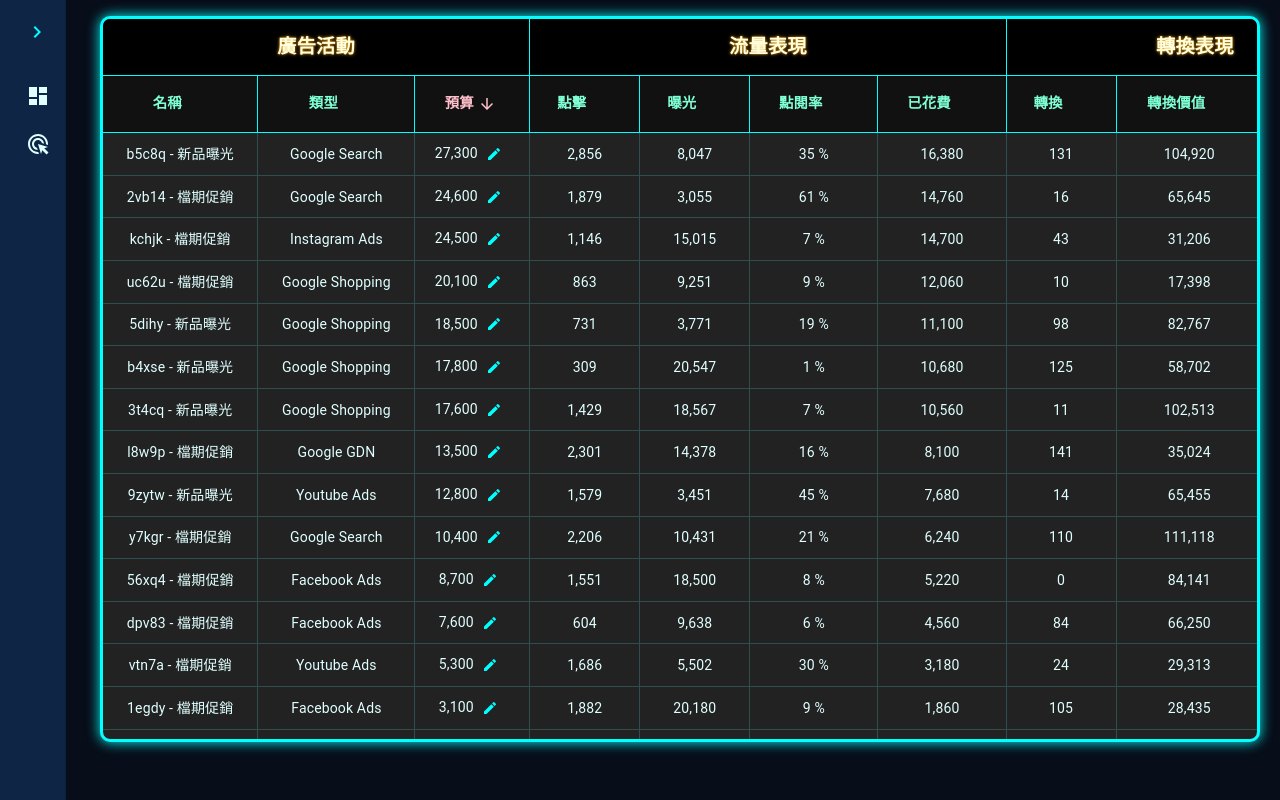
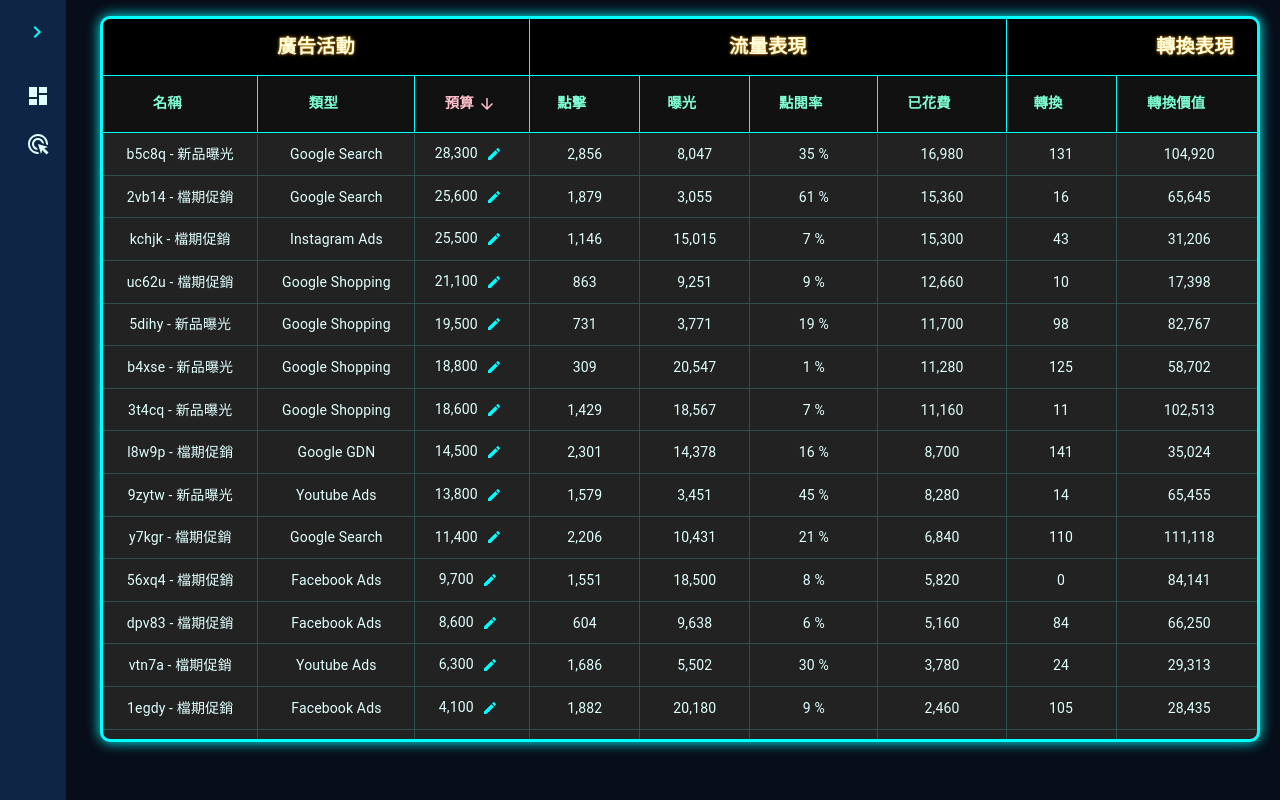
Before and after one commit to bobchen1224/ec_website_monitor, a React (Create React App) app: page /adsMonitor in a window 1280 px wide. Built offline with nearby package versions, Linux system fonts and the light colour scheme.

Commit message:
mobile navbar add navigation and adsmonitor data debug

```diff
--- a/src/components/Layout/TopMenu.js
+++ b/src/components/Layout/TopMenu.js
@@ -1,8 +1,10 @@
 import { AdsClick, Dashboard } from "@mui/icons-material";
 import { AppBar, Button, Toolbar } from "@mui/material";
 import styles from './layout.module.css'
+import { useNavigate } from "react-router-dom";
 
 const TopMenu = () => {
+    const navigate = useNavigate();
     return (
         <AppBar position="static" sx={{backgroundColor: '#0E2545'}}>
             <Toolbar>
@@ -10,6 +12,7 @@ const TopMenu = () => {
                     variant='texted'
                     className={styles.slideButton}
                     startIcon={<Dashboard/>}
+                    onClick={()=>{navigate('/')}}
                     >
                     營運狀態總覽
                 </Button>
@@ -17,6 +20,7 @@ const TopMenu = () => {
                     variant='texted'
                     className={styles.slideButton}
                     startIcon={<AdsClick/>}
+                    onClick={()=>{navigate('/adsMonitor')}}
                     >
                     廣告監控平台
                 </Button>
--- a/src/pages/AdsMonitor/index.js
+++ b/src/pages/AdsMonitor/index.js
@@ -11,7 +11,7 @@ const getAdsList = () => {
         tempList[i] = {
             name: `${Math.random().toString(36).substring(2,7)} - ${i % 3 === 0 ? '新品曝光' : '檔期促銷'}`,
             type: adsTypeCheck(Math.floor(Math.random()*6)+1),
-            budget: Math.floor(Math.random()*30000/100)*100,
+            budget: Math.floor(Math.random()*30000/100)*100 + 1000,
             clicks: Math.floor(Math.random()*3000),
             impression: Math.floor(Math.random()*20000) + 3000,
             clickRate: null,
```
